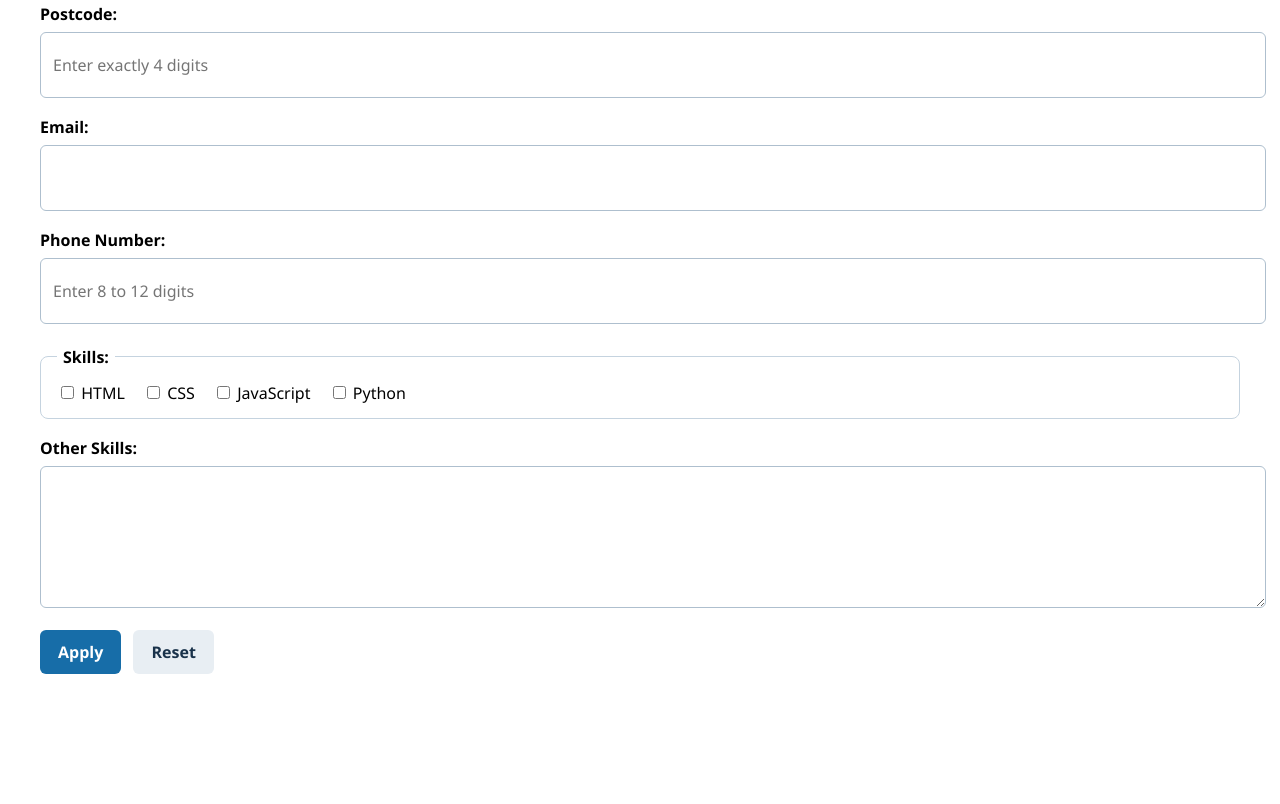
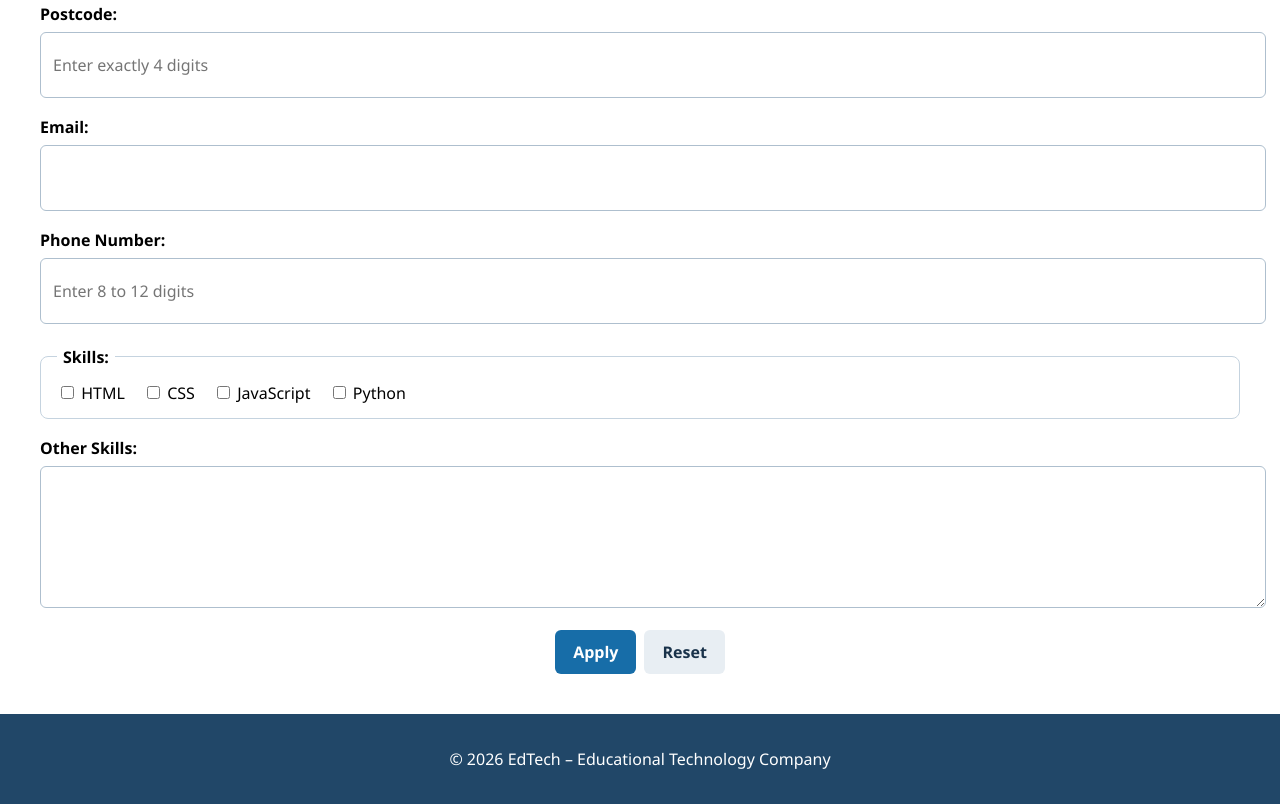
Before and after one commit to NhatMinh19052006/Project-Web, a plain HTML site: page apply.html in a window 1280 px wide. Shown: the part 1030-1834 px from the top of the page. Before the commit the page ends 1704 px from the top, so only its background shows below. Drawn offline with Linux system fonts and the light colour scheme.

Commit message:
add footer to apply.html and rearange the submit and reset buttons to be in a div with class form-actions

```diff
--- a/apply.css
+++ b/apply.css
@@ -150,11 +150,18 @@ fieldset input {
     accent-color: #176da8;
 }
 
-form > input[type="submit"],
-form > input[type="reset"],
+.form-actions {
+    display: flex;
+    justify-content: center;
+    gap: 8px;
+    margin-top: 22px;
+}
+
+.form-actions > input[type="submit"],
+.form-actions > input[type="reset"],
 .confirmation-page a {
     display: inline-block;
-    margin: 22px 8px 0 0;
+    margin: 0;
     padding: 11px 18px;
     border: 0;
     border-radius: 6px;
@@ -166,22 +173,30 @@ form > input[type="reset"],
     cursor: pointer;
 }
 
-form > input[type="reset"] {
+.form-actions > input[type="reset"] {
     background: #e8eef3;
     color: #19324a;
 }
 
-form > input[type="submit"]:hover,
+.form-actions > input[type="submit"]:hover,
 .confirmation-page a:hover {
     background: #105783;
 }
 
-form > input[type="reset"]:hover {
+.form-actions > input[type="reset"]:hover {
     background: #d7e2eb;
 }
 
 .confirmation-page p {
     line-height: 1.6;
+}
+
+footer {
+    margin-top: 40px;
+    padding: 18px;
+    color: #fff;
+    background: #214768;
+    text-align: center;
 }
 
 @media (max-width: 520px) {
--- a/apply.html
+++ b/apply.html
@@ -144,10 +144,15 @@
                      rows="5" cols="40"></textarea>
               <br><br>
 
-              <input type="submit" value="Apply">
-              <input type="reset" value="Reset">
+              <div class="form-actions">
+                  <input type="submit" value="Apply">
+                  <input type="reset" value="Reset">
+              </div>
 
        </form>
     </div>
+    <footer>
+        <p>&copy; 2026 EdTech – Educational Technology Company</p>
+    </footer>
 </body>
 </html>
```
